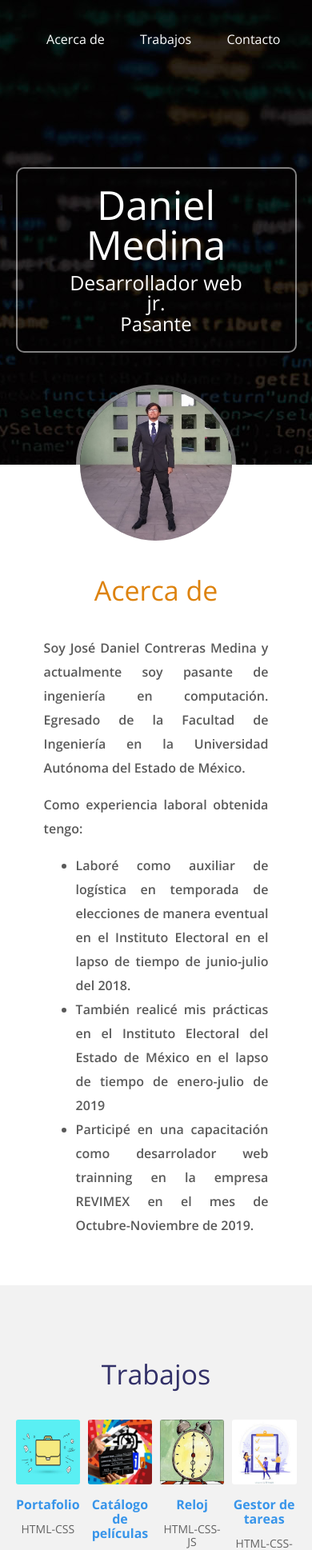
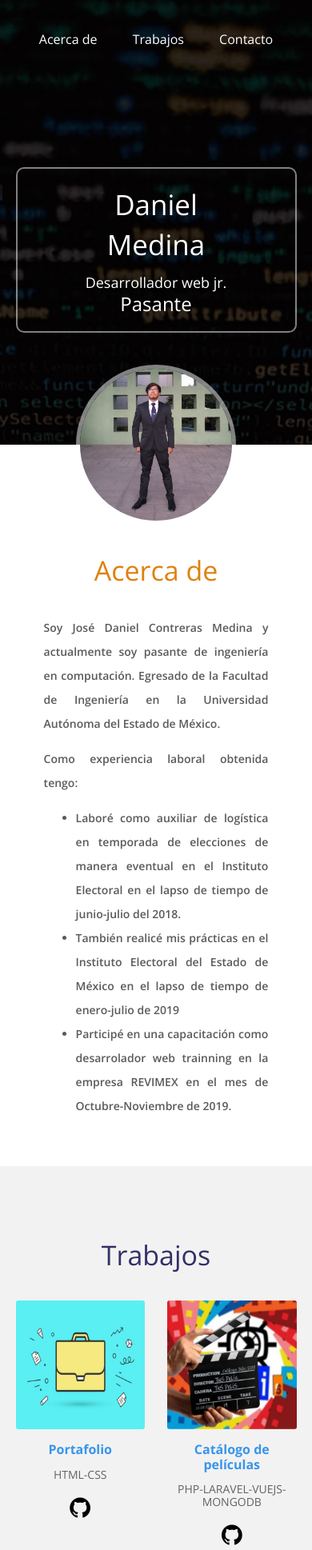
Before and after one commit to joseDanCM1995A/portafolio, a PHP site: page / in a window 390 px wide. Shown: the top 1938 px of the page at 80% size. Run offline with PHP 8.4, Linux system fonts and the light colour scheme.

Commit message:
responsive/anclas

```diff
--- a/css/estilos.css
+++ b/css/estilos.css
@@ -319,16 +319,23 @@ footer .redessociales .githubb:hover {
     color: black;
 }
 
-@media screen and(max-width:800px) {
+@media(max-width:800px) {
     header .menu {
         text-align: center;
     }
     .main .trabajos .contenedor-trabajos .trabajo {
         width: 46%;
     }
+    .main .acercade .contenedor .texto {
+        font-size: 14px;
+    }
+    footer .redessociales {
+        padding-top: 30px;
+        padding-bottom: 10px;
+    }
 }
 
-@media screen and(max-width: 500px) {
+@media(max-width: 500px) {
     header .contenedor-texto .texto .nombre {
         font-size: 35px;
     }
@@ -341,4 +348,11 @@ footer .redessociales .githubb:hover {
     footer .contacto .formulario textarea {
         font-size: 15px;
     }
+    .main .acercade .contenedor .texto {
+        font-size: 14px;
+    }
+    footer .redessociales {
+        padding-top: 30px;
+        padding-bottom: 10px;
+    }
 }
--- a/index.html
+++ b/index.html
@@ -16,9 +16,9 @@
     <header>
         <div class="contenedor">
             <nav class="menu">
-                <a href="">Acerca de</a>
-                <a href="">Trabajos</a>
-                <a href="">Contacto</a>
+                <a href="#about">Acerca de</a>
+                <a href="#jobs">Trabajos</a>
+                <a href="#contact">Contacto</a>
             </nav>
 
             <div class="contenedor-texto">
@@ -40,7 +40,7 @@
                 </div>
 
                 <div class="texto">
-                    <h3 class="titulo">Acerca de</h3>
+                    <h3 class="titulo" id="about">Acerca de</h3>
                     <p>Soy José Daniel Contreras Medina y actualmente soy pasante de ingeniería en computación. Egresado de la Facultad de Ingeniería en la Universidad Autónoma del Estado de México.
                         <p> Como experiencia laboral obtenida tengo:</p>
                         <ul>
@@ -61,7 +61,7 @@
         <!--seccion de trabajos-->
         <section class="trabajos">
             <div class="contenedor">
-                <h3 class="titulo">Trabajos</h3>
+                <h3 class="titulo" id="jobs">Trabajos</h3>
                 <div class="contenedor-trabajos">
                     <!--trabajo 1-->
                     <div class="trabajo">
@@ -181,7 +181,7 @@
     <footer>
         <section class="contacto">
             <div class="contenedor">
-                <h3 class="titulo"> Contacto</h3>
+                <h3 class="titulo" id="contact"> Contacto</h3>
                 <form method="post" class="formulario" action="datos.php">
                     <input type="text" name="nombre" id="nombre" placeholder="Nombre" required>
                     <input type="email" name="correo" id="correo" placeholder="Correo" required>
```
